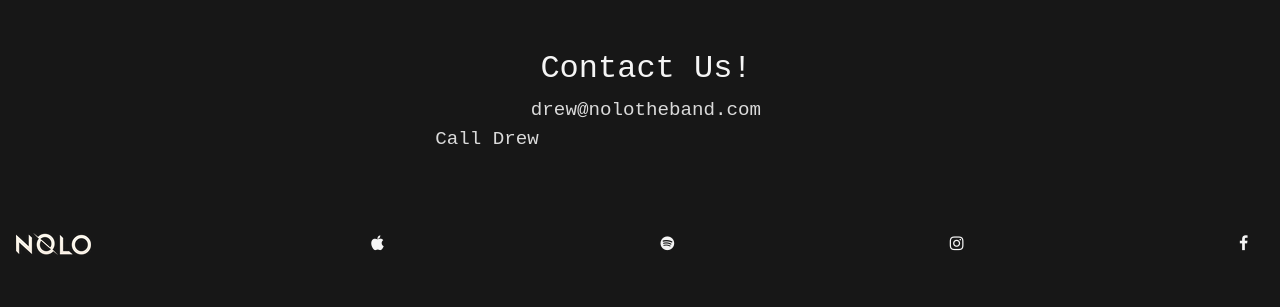
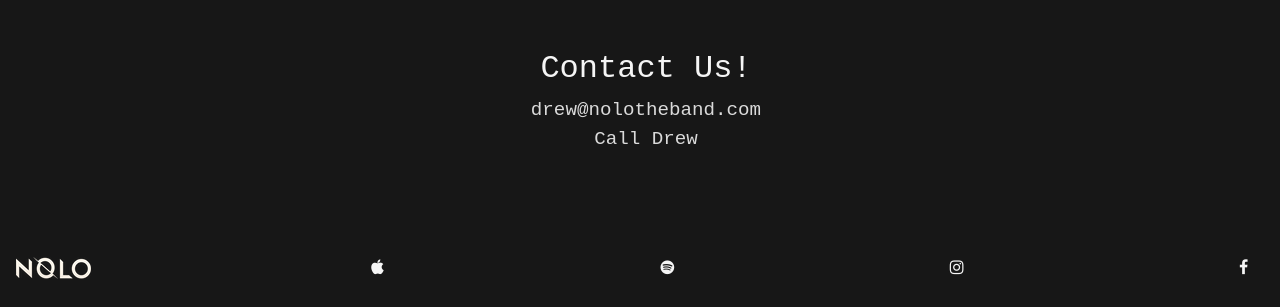
Before and after one commit to drewvena/nolo, a plain HTML site: page index.html in a window 1280 px wide. Shown: the part 2340-2647 px from the top of the page. Before the commit the page ends 2623 px from the top, so only its background shows below. Drawn offline with nearby package versions, Linux system fonts and the light colour scheme.

Commit message:
fix for contact

```diff
--- a/assets/css/style.css
+++ b/assets/css/style.css
@@ -68,6 +68,6 @@
     font-family: 'Courier New', Courier, monospace;
     font-size: larger;
     color: rgb(218, 218, 218);
-   margin-left: 34%;
+
 
 }
--- a/index.html
+++ b/index.html
@@ -56,12 +56,9 @@
      <h2>Contact Us!</h2>
 
       <a class ="email" href="mailto:drew@nolotheband.com" > drew@nolotheband.com</a>
-
+    <br>
+      <a class="phone" href="tel:2192520723">Call Drew</a>
       </div>
-
-
-      <a class="phone" href="tel:2192520723">Call Drew</a>
-
       <br>
       <br>
       <br>
```
